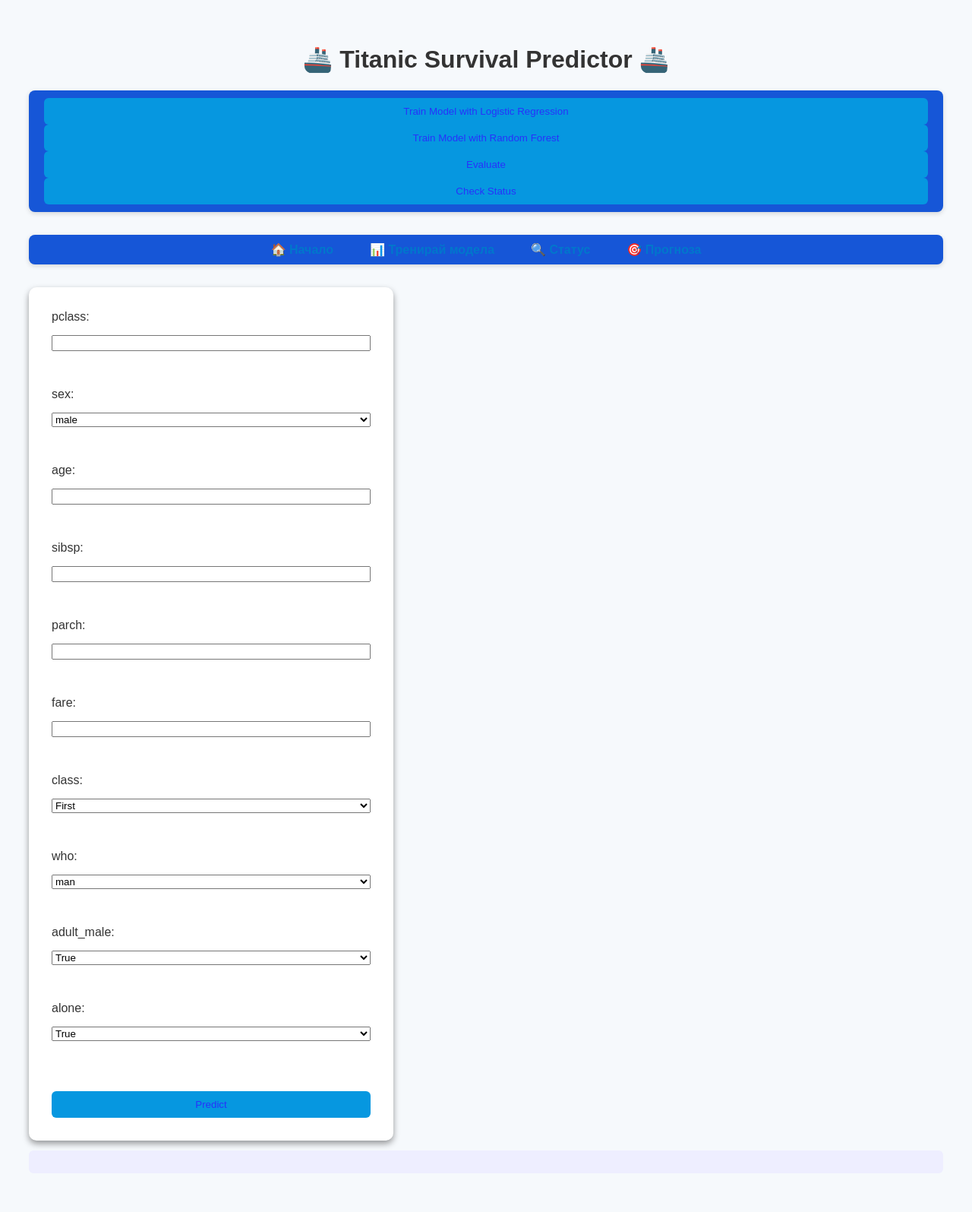
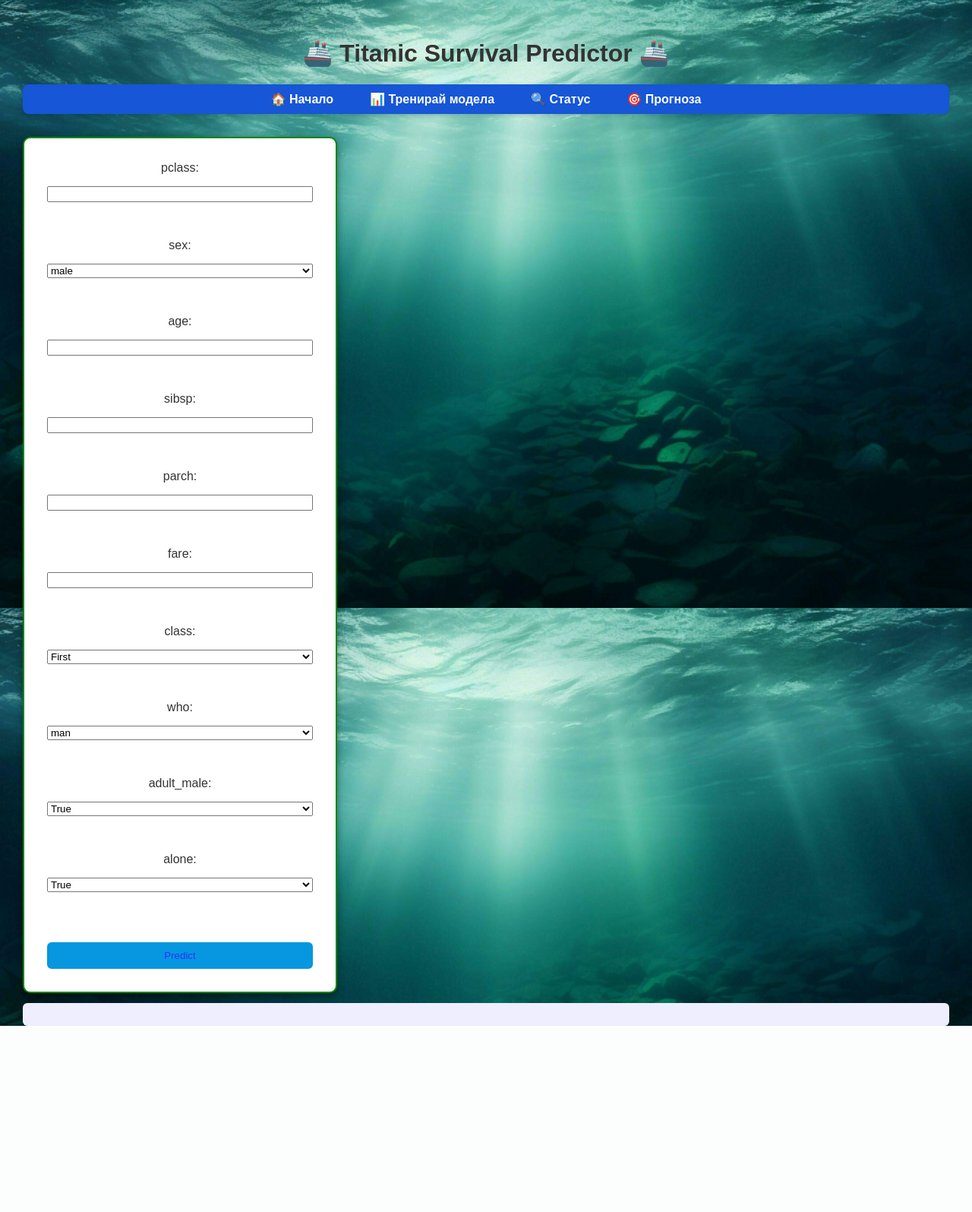
Before and after one commit to IvelinIskrenov/Titanic-Survival-Prediction, a Flask app: page / in a window 1280 px wide. Shown: the whole page at 76% size. After the commit the page ends 1350 px from the top, so only its background shows below. Run offline with Flask 3, Linux system fonts and the light colour scheme.

Commit message:
modify css file and html file updated

```diff
--- a/TitanicSurvivalPredictionsModel.py
+++ b/TitanicSurvivalPredictionsModel.py
@@ -42,7 +42,7 @@
         '''Loading data from sns.'''
         try:
             self.__data = sns.load_dataset('titanic')
-            print(self.__data.head())
+            print(self.__data.head(100))
 
         except  Exception:
             print(f"Loading data failed !!!")
--- a/static/style.css
+++ b/static/style.css
@@ -3,6 +3,16 @@
     background: #f6f9fc;
     padding: 30px;
     color: #333;
+    background-image: url("BG5.jpg");
+    background-color: #cccccc;
+    background-size: cover; /* или contain */
+    background-position: center;
+    background-repeat: no-repeat;
+    background-attachment: fixed; /* по избор */
+    margin: 0;
+    justify-content: center;
+    align-items: center;
+    height: 100vh;
 }
 
 button {
@@ -55,7 +65,7 @@
 
 nav a {
     text-decoration: none;
-    color: #0077cc;
+    color: #fcfdfd;
     font-weight: bold;
     padding: 8px 14px;
     border-radius: 6px;
@@ -63,20 +73,21 @@
 }
 
 nav a:hover {
-    background-color: #0077cc;
-    color: white;
+    background-color: #704af8;
+    color: rgb(162, 204, 252);
 }
 
 
 form {
     background-color: rgb(255, 255, 255);
     padding: 30px;
-    border-color: rgb(10, 134, 10);
+    border: 2px solid rgb(10, 134, 10);
     border-radius: 10px;
     box-shadow: 0 4px 8px rgba(0, 0, 0, 0.4);
     width: 100%;
-    max-width: 420px;
+    max-width: 350px;
     display: flex;
     flex-direction: column;
+    text-align: center;
     gap: 15px;
 }
--- a/templates/index.html
+++ b/templates/index.html
@@ -6,12 +6,6 @@
 </head>
 <body>
     <h1>🚢 Titanic Survival Predictor 🚢</h1>
-    <nav>
-        <button onclick="trainLR()">Train Model with Logistic Regression</button>
-        <button onclick="trainRF()">Train Model with Random Forest</button>
-        <button onclick="evaluate()">Evaluate</button>
-        <button onclick="checkStatus()">Check Status</button>
-    </nav>
     <nav>
         <ul>
             <li><a href="/">🏠 Начало</a></li>
```
Also changed, not shown: static/BG.jpg (renamed from BG.jpg), static/BG2.jpg (added), static/BG3.jpg (added), static/BG4.jpg (added), static/BG5.jpg (added).
